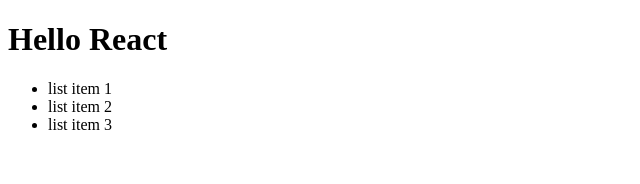
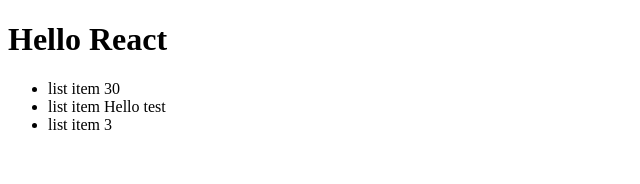
Before and after one commit to Timo-unic/REACT-2710, a React (Create React App) app: page / in a window 1280 px wide. Shown: the top 184 px of the page, without its empty margins (0-640 px from the left). Built offline with nearby package versions, Linux system fonts and the light colour scheme.

Commit message:
main rules writing by React

```diff
--- a/src/index.tsx
+++ b/src/index.tsx
@@ -1,24 +1,24 @@
 import React from 'react'
 import ReactDOM from 'react-dom/client'
 
-// const h1 = React.createElement('h1', { id: 'title' }, 'Hello React')
-// const list = React.createElement(
-//     'ul',
-//     null,
-//     React.createElement('li', null, 'list item 1'),
-//     React.createElement('li', null, 'list item 2'),
-//     React.createElement('li', null, 'list item 3')
-// )
-
 // jsx
-const h1 = <h1 id="title">Hello React</h1>
+const h1 = (
+    <h1 id="title" className="dfdf">
+        Hello React
+    </h1>
+)
 console.log(h1)
 
-const list = <ul>
-  <li>list item 1</li>
-  <li>list item 2</li>
-  <li>list item 3</li>
-</ul>
+let a = 10
+let b = 'Hello test'
+
+const list = (
+    <ul>
+        <li>list item {a + 10 + 10}</li>
+        <li>list item {b}</li>
+        <li>list item 3</li>
+    </ul>
+)
 
 const content = (
     <div>
```
